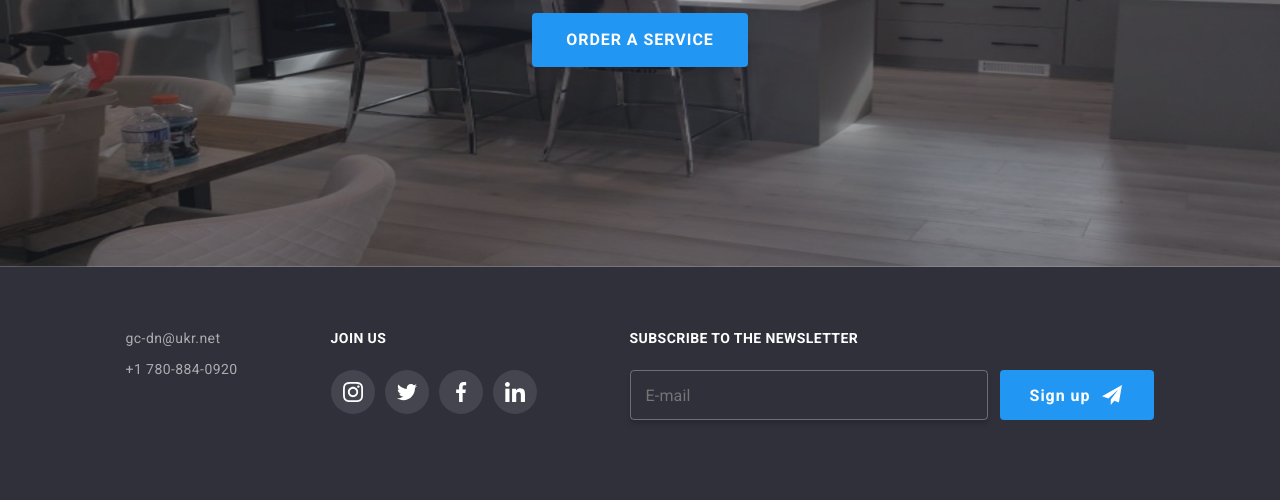
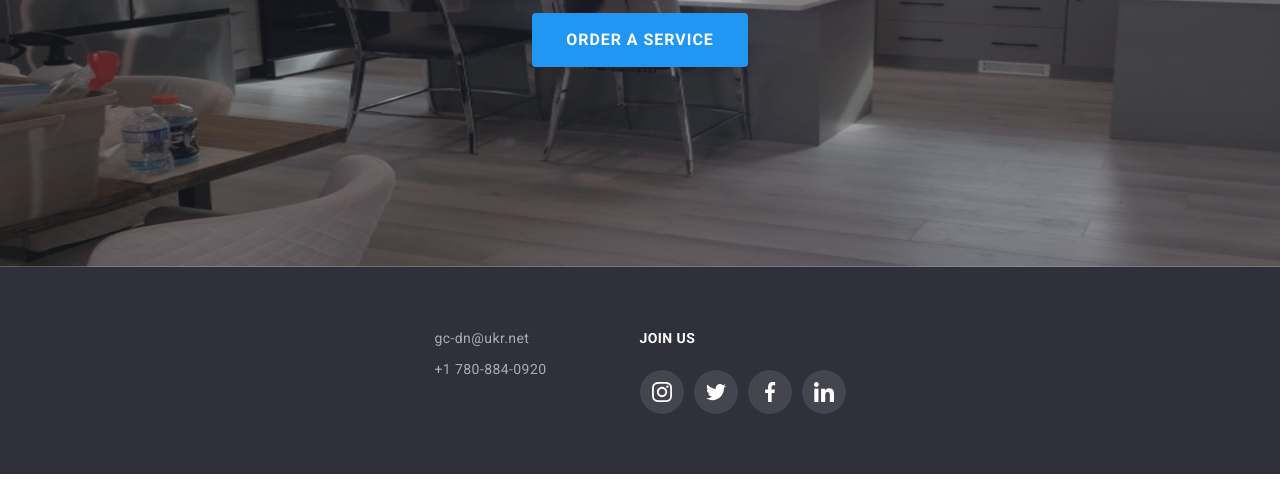
Before and after one commit to Alex-Kuzmenko1965/furniture-edmonton, a website: page index.html in a window 1280 px wide. Shown: the part 418-918 px from the top of the page. After the commit the page ends 892 px from the top, so only its background shows below. Drawn offline with nearby package versions, Linux system fonts and the light colour scheme.

Commit message:
work_des_2

```diff
--- a/css/main.css
+++ b/css/main.css
@@ -464,7 +464,7 @@ body {
 }
 
 .footer {
-  padding: 60px 0;
+  padding: 20px 0;
   background-color: var(--background-dark-color);
 }
 .footer__container {
--- a/index.html
+++ b/index.html
@@ -51,8 +51,9 @@
       <!-- Герой-->
       <section class="hero">
         <div class="hero__container">
-        <h1 class="hero__title">16 years in Canada 10 in Ukraine</h1>
+        	<h1 class="hero__title">16 years in Canada 10 in Ukraine</h1>
           <button type="button" class="btn link" data-modal-open>ORDER A SERVICE</button>
+					<!-- <h3  class="">виїзд на обʼєкт, заміри, оформлення ескіз-проекту, розрахунок, власне виробництво, доставка, встановлення</h3> -->
         </div>
       </section>
 		</main>
@@ -92,7 +93,7 @@
                 </a></li>
             </ul>
           </div>
-          <div class="footer__block">
+          <!-- <div class="footer__block">
             <h4 class="footer__subtitle">Subscribe to the newsletter</h4>
             <form action="" class="footer__form">
               <div class="footer__mailing">
@@ -103,7 +104,7 @@
               </svg></button>
             </div>
             </form>
-          </div>
+          </div> -->
         </div>
       </div>
     </footer>
```
